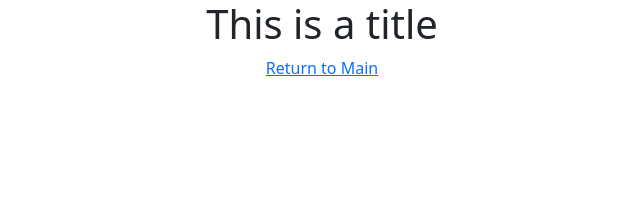
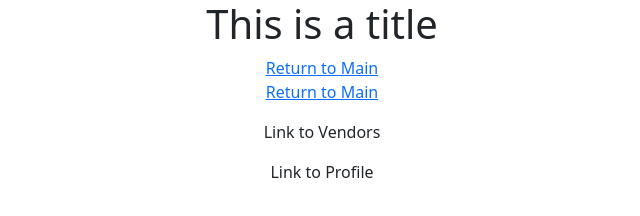
Before and after one commit to Charlywilliams/ourProject, a plain HTML site: page HW_Page2.html in a window 1280 px wide. Shown: the whole page, without its empty margins (318-958 px from the left). Drawn offline with nearby package versions, Linux system fonts and the light colour scheme.

Commit message:
Updated Files

```diff
--- a/HW_Page2.html
+++ b/HW_Page2.html
@@ -15,4 +15,15 @@
 <h1>This is a title</h1>
 <a href="Index.html">Return to Main</a>
 
+
+
+
+
+<footer>
+  <nav>
+    <p><a href="Index.html">Return to Main</a></p>
+    <p>Link to Vendors</p>
+    <p>Link to Profile</p>
+  </nav>
+</footer>
 </body>
```
Also changed, not shown: Index.html (+0 -1 lines).
